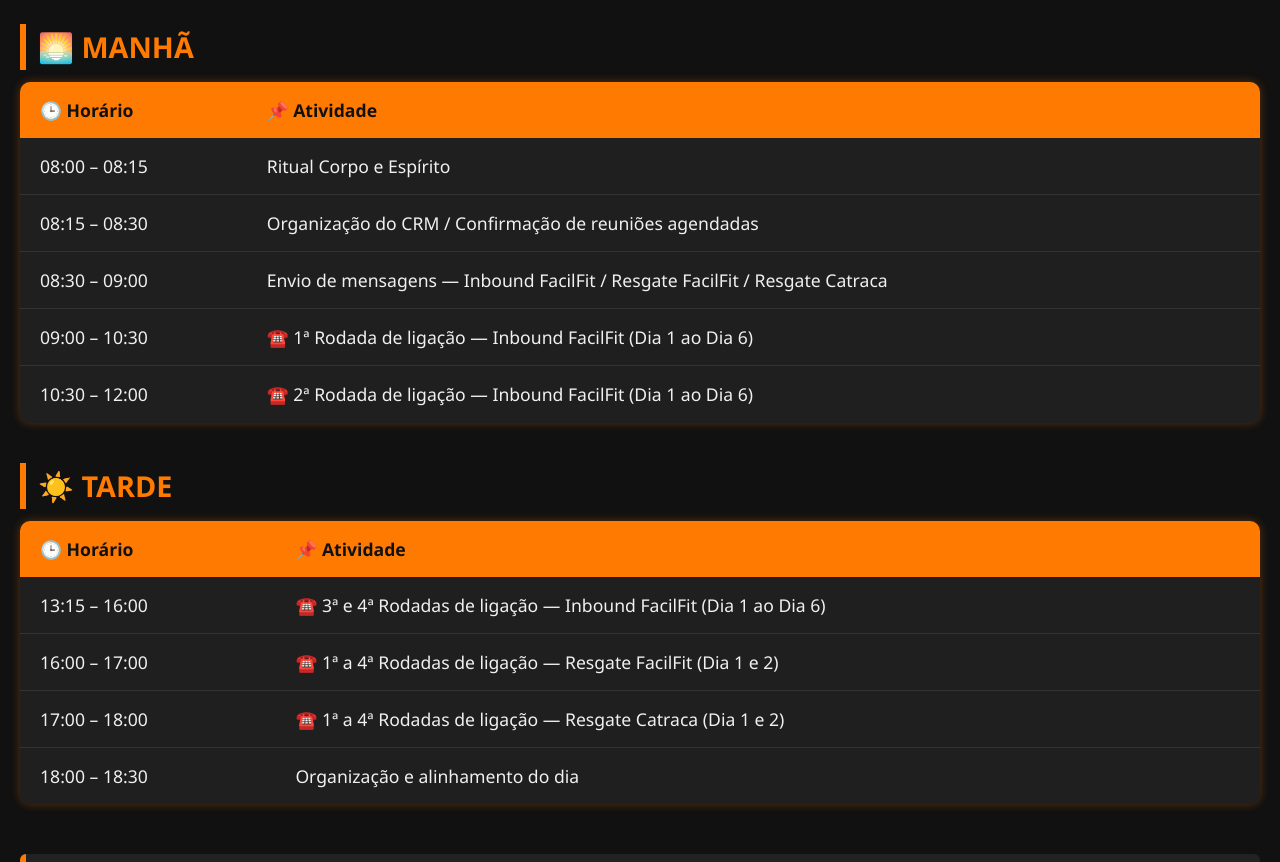
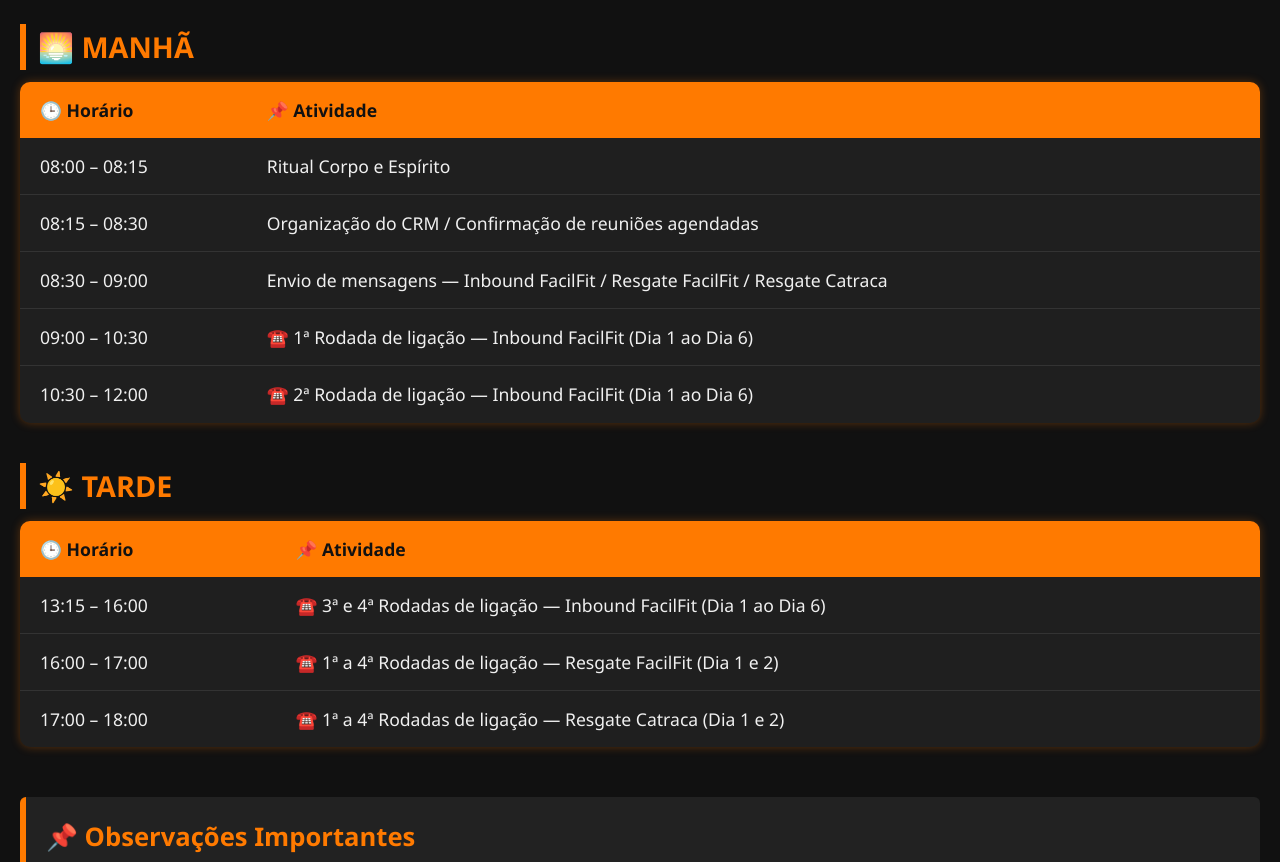
Before and after one commit to Martinsjv1/cronograma-facilfit, a plain HTML site: page index.html in a window 1280 px wide. Shown: the part 108-970 px from the top of the page. Drawn offline with Linux system fonts and the light colour scheme.

Commit message:
Update index.html

```diff
--- a/index.html
+++ b/index.html
@@ -131,7 +131,6 @@
       <tr><td>13:15 – 16:00</td><td>☎️ 3ª e 4ª Rodadas de ligação — Inbound FacilFit (Dia 1 ao Dia 6)</td></tr>
       <tr><td>16:00 – 17:00</td><td>☎️ 1ª a 4ª Rodadas de ligação — Resgate FacilFit (Dia 1 e 2)</td></tr>
       <tr><td>17:00 – 18:00</td><td>☎️ 1ª a 4ª Rodadas de ligação — Resgate Catraca (Dia 1 e 2)</td></tr>
-      <tr><td>18:00 – 18:30</td><td>Organização e alinhamento do dia</td></tr>
     </tbody>
   </table>
 
```
